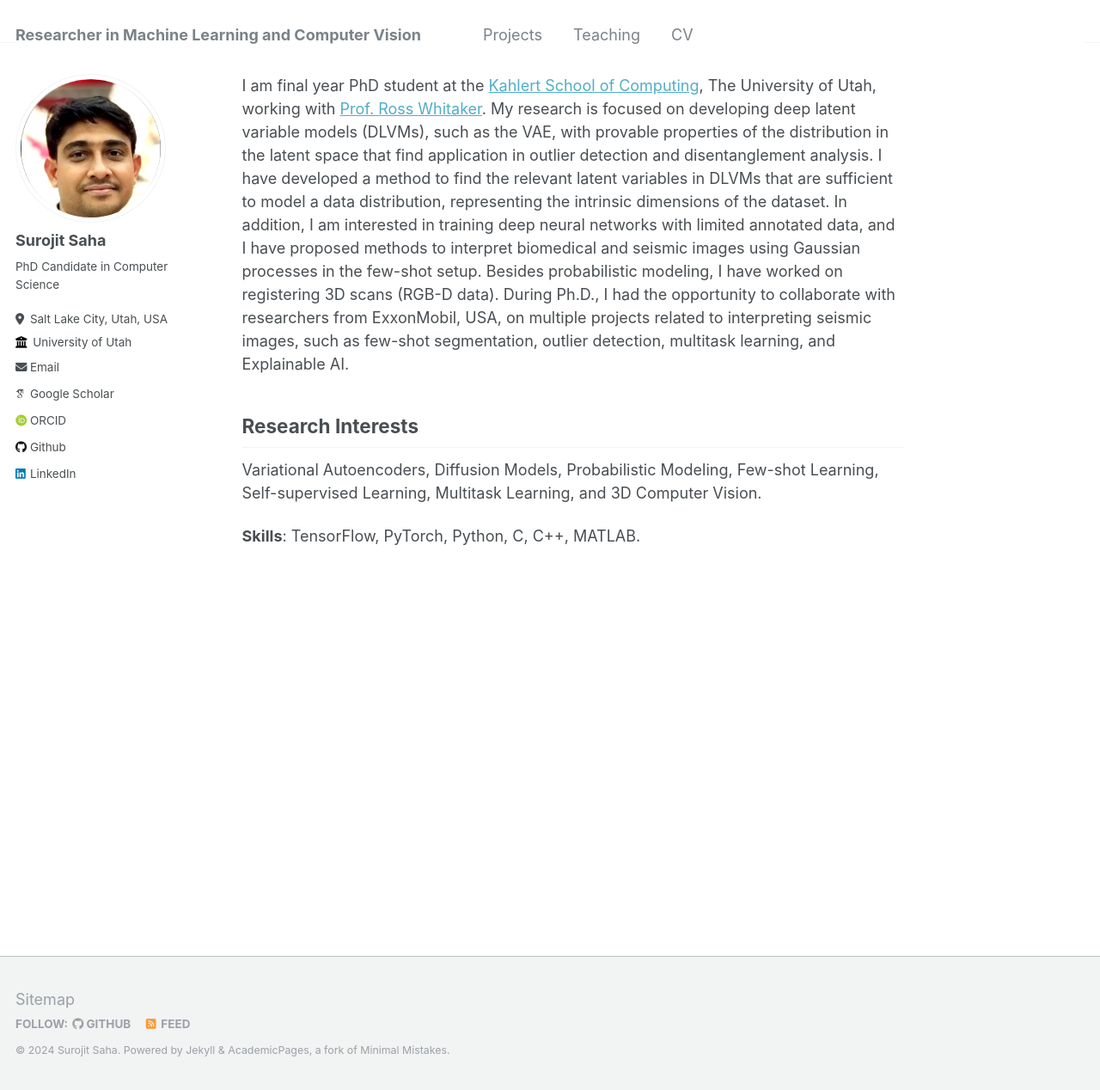
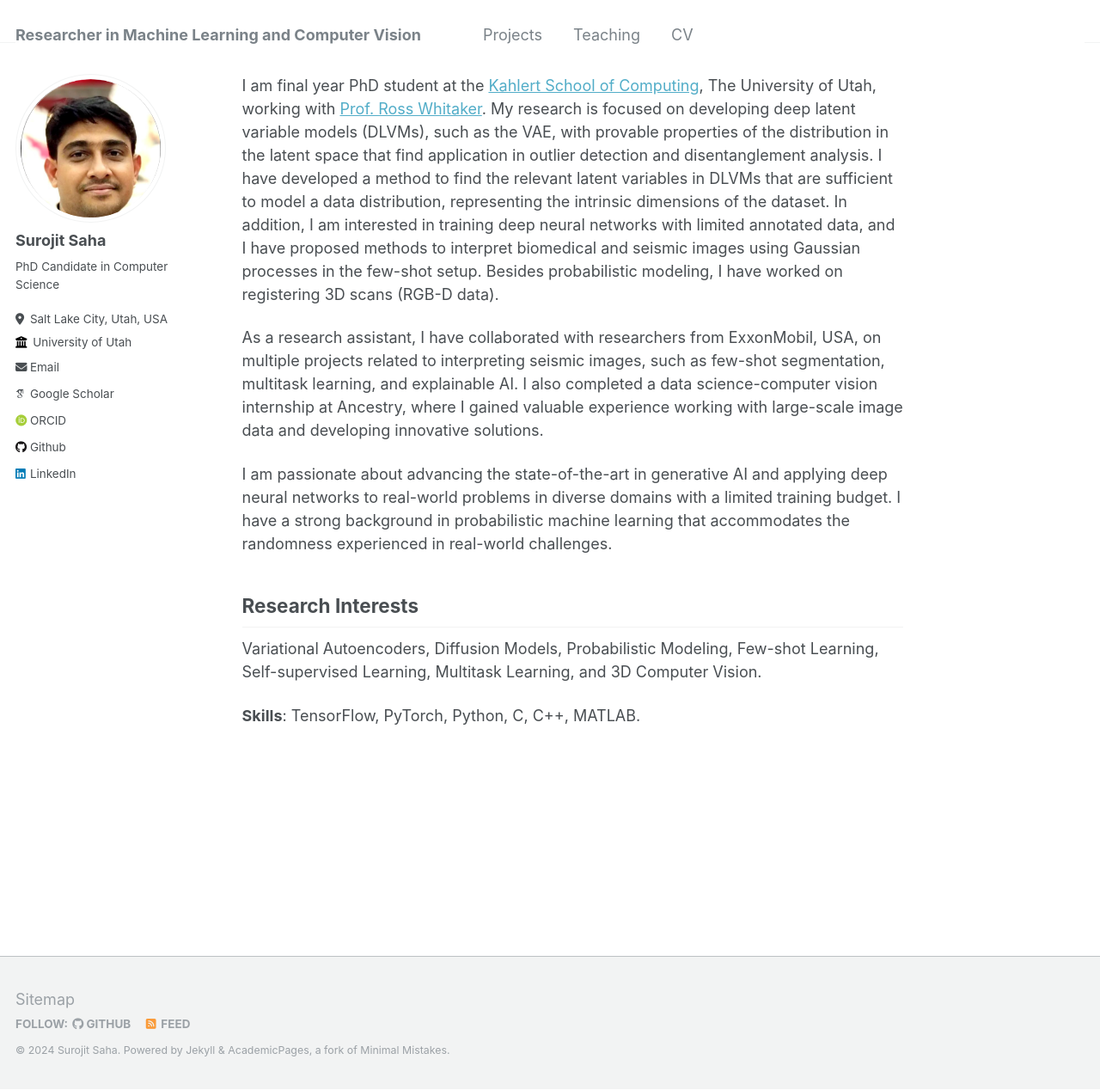
Before and after one commit to Surojit-Utah/Surojit-Utah.github.io, a Jekyll site: the page built from _pages/about.md, in a window 1280 px wide and 1268 px high. Shown: the whole window at 86% size. Built offline with Jekyll 4.4.1, drawn with Linux system fonts in a browser that asks for light colours; some web fonts are replaced.

Commit message:
Update about.md

```diff
--- a/_pages/about.md
+++ b/_pages/about.md
@@ -7,7 +7,11 @@ author_profile: true
 #  - /about.html
 ---
 
-I am final year PhD student at the [Kahlert School of Computing](https://www.cs.utah.edu/), The University of Utah, working with [Prof. Ross Whitaker](https://users.cs.utah.edu/~whitaker/). My research is focused on developing deep latent variable models (DLVMs), such as the VAE, with provable properties of the distribution in the latent space that find application in outlier detection and disentanglement analysis. I have developed a method to find the relevant latent variables in DLVMs that are sufficient to model a data distribution, representing the intrinsic dimensions of the dataset. In addition, I am interested in training deep neural networks with limited annotated data, and I have proposed methods to interpret biomedical and seismic images using Gaussian processes in the few-shot setup. Besides probabilistic modeling, I have worked on registering 3D scans (RGB-D data). During Ph.D., I had the opportunity to collaborate with researchers from ExxonMobil, USA, on multiple projects related to interpreting seismic images, such as few-shot segmentation, outlier detection, multitask learning, and Explainable AI.
+I am final year PhD student at the [Kahlert School of Computing](https://www.cs.utah.edu/), The University of Utah, working with [Prof. Ross Whitaker](https://users.cs.utah.edu/~whitaker/). My research is focused on developing deep latent variable models (DLVMs), such as the VAE, with provable properties of the distribution in the latent space that find application in outlier detection and disentanglement analysis. I have developed a method to find the relevant latent variables in DLVMs that are sufficient to model a data distribution, representing the intrinsic dimensions of the dataset. In addition, I am interested in training deep neural networks with limited annotated data, and I have proposed methods to interpret biomedical and seismic images using Gaussian processes in the few-shot setup. Besides probabilistic modeling, I have worked on registering 3D scans (RGB-D data).
+
+As a research assistant, I have collaborated with researchers from ExxonMobil, USA, on multiple projects related to interpreting seismic images, such as few-shot segmentation, multitask learning, and explainable AI. I also completed a data science-computer vision internship at Ancestry, where I gained valuable experience working with large-scale image data and developing innovative solutions.
+
+I am passionate about advancing the state-of-the-art in generative AI and applying deep neural networks to real-world problems in diverse domains with a limited training budget. I have a strong background in probabilistic machine learning that accommodates the randomness experienced in real-world challenges.
 
 Research Interests
 ------
```
